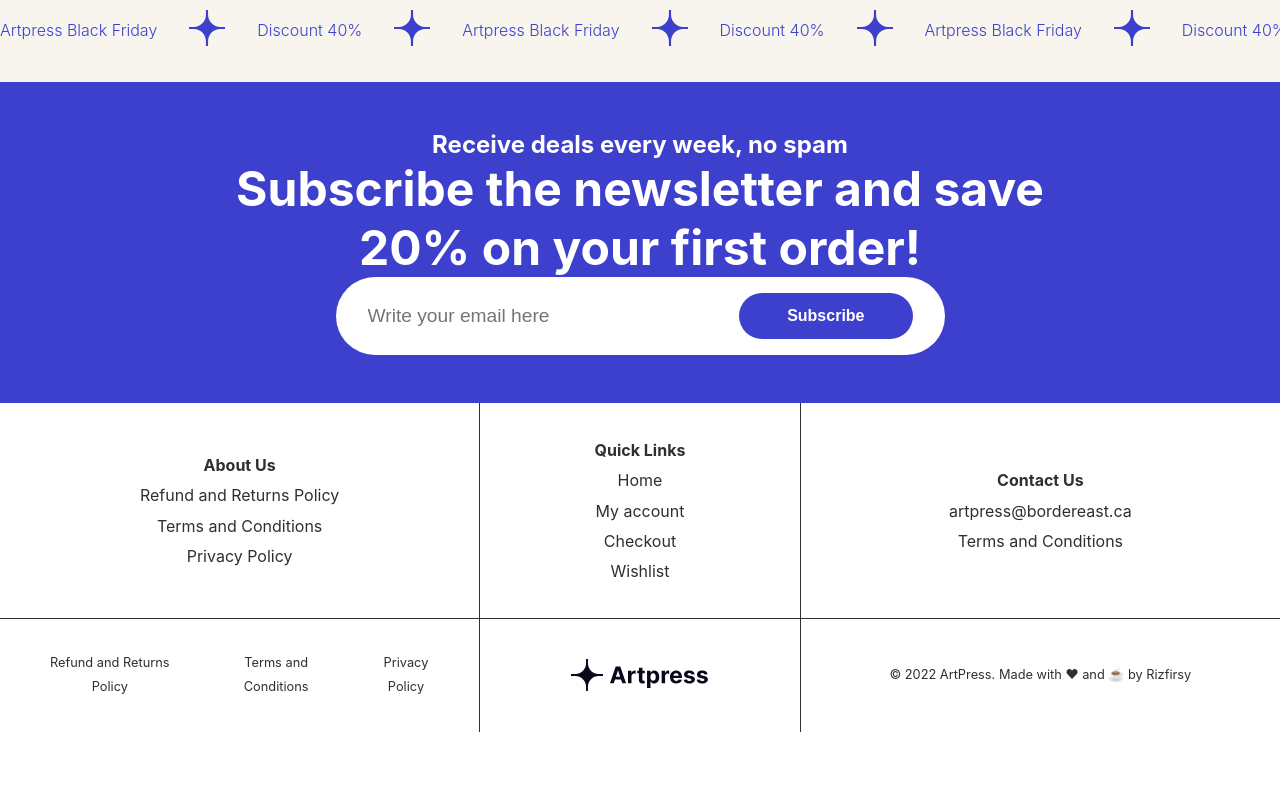
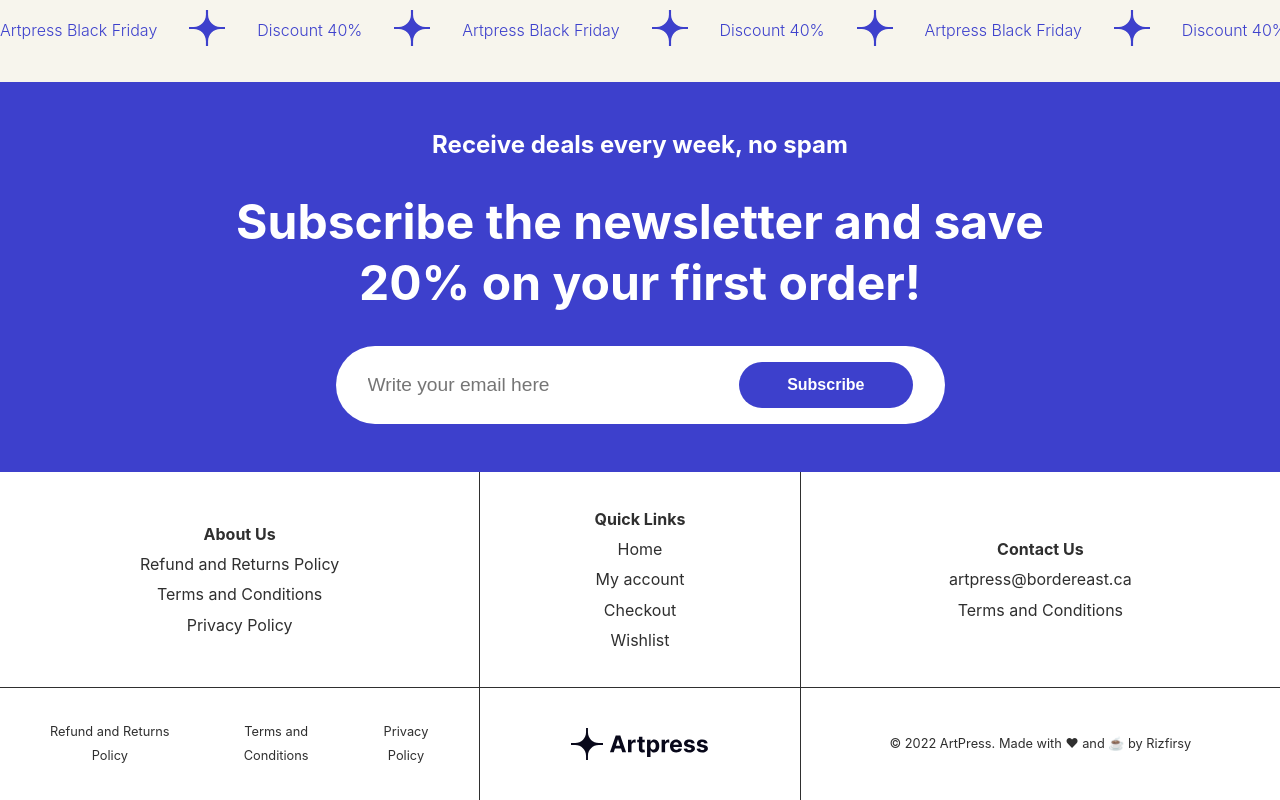
Before and after one commit to Rizfirsy/Artpress, a React (Create React App) app: page / in a window 1280 px wide. Shown: the part 6265-7065 px from the top of the page. Before the commit the page ends 6997 px from the top, so only its background shows below. Built offline with nearby package versions, Linux system fonts and the light colour scheme.

Commit message:
deployment

```diff
--- a/src/sections/Subscribe/Subscribe.module.css
+++ b/src/sections/Subscribe/Subscribe.module.css
@@ -13,6 +13,8 @@
 }
 
 .subscribe h2 {
+  margin: 2rem 0;
+  line-height: 128%;
   font-size: 3rem;
   max-width: 882px;
   text-align: center;
```
